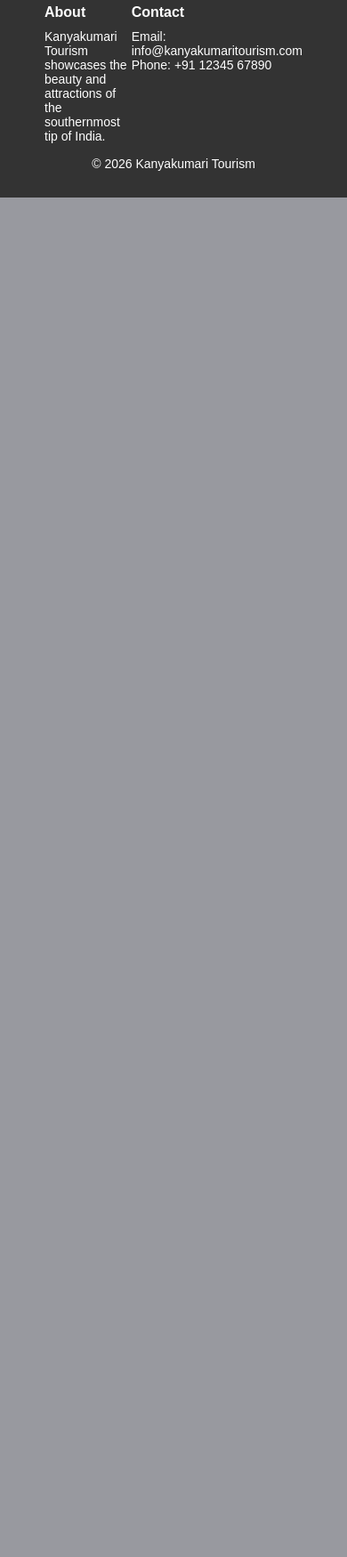
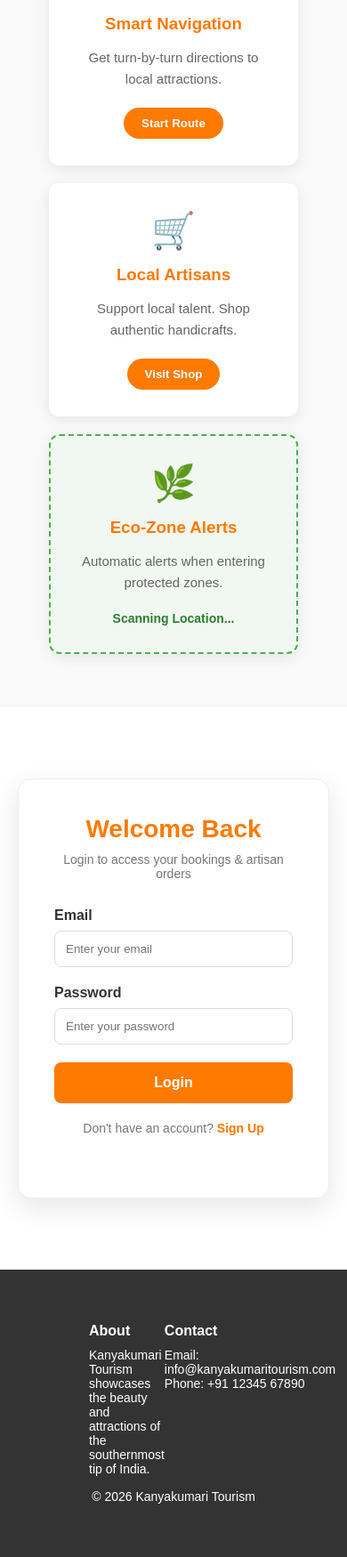
Before and after one commit to Arunachalam-1435/Gateway-to-Kanya-Kumari, a PHP site: page /home in a window 390 px wide. Shown: the part 1686-3436 px from the top of the page at 89% size. Before the commit the page ends 1908 px from the top, so only its background shows below. Run offline with PHP 8.4, Linux system fonts and the light colour scheme.

Commit message:
Front-end bugs fixed

```diff
--- a/app/Core/Router.php
+++ b/app/Core/Router.php
@@ -33,6 +33,9 @@ class Router{
                     require __DIR__.'/../../public/pages/404.html';
                     break;
                 }
+            case "signup":
+                require __DIR__.'/../../public/pages/signup.html';
+                break;
             default:
                 require __DIR__.'/../../public/pages/404.html';
                 break;
--- a/public/css/style.css
+++ b/public/css/style.css
@@ -66,41 +66,81 @@ body{
   font-size:22px;
 }
 
-/* Map + Sidebar Section */
-#map-section{
-  display:flex;
-  height:80vh;
+/* Horizontal Features Row */
+.features-grid {
+  display: flex;               /* Switch from grid to flex */
+  flex-direction: row;         /* Align items side-by-side */
+  flex-wrap: nowrap;           /* Keep them in one line */
+  overflow-x: auto;            /* Allow horizontal scroll if they overflow */
+  gap: 20px;
+  padding: 60px 20px;
+  background: #f9f9f9;
+  justify-content: center;     /* Center them on large screens */
 }
 
-.sidebar{
-  width:25%;
-  padding:20px;
-  background:#f2f2f2;
-  display:flex;
-  flex-direction: column;
-  gap:15px;
+/* Individual Feature Card - Fixed Width */
+.feature-card {
+  flex: 0 0 280px;             /* Don't grow, don't shrink, stay at 280px */
+  background: white;
+  padding: 30px;
+  border-radius: 12px;
+  text-align: center;
+  box-shadow: 0 4px 15px rgba(0,0,0,0.08);
+  transition: transform 0.3s ease;
 }
 
-.sidebar h3{
-  margin-bottom:10px;
+/* Mobile Tweak: Allow wrapping on small screens if desired */
+@media (max-width: 768px) {
+  .features-grid {
+    flex-wrap: wrap;           /* Let them stack on mobile phones */
+    justify-content: center;
+  }
 }
 
-.sidebar button{
-  padding:12px;
-  border:none;
-  border-radius:5px;
-  background:#ff7a00;
-  color:white;
-  cursor:pointer;
+.feature-card:hover {
+  transform: translateY(-10px);
+  box-shadow: 0 10px 25px rgba(255, 122, 0, 0.2);
 }
 
-.sidebar button:hover{
-  background:#e65c00;
+.card-icon {
+  font-size: 40px;
+  margin-bottom: 15px;
 }
 
-#map{
-  width:75%;
-  height:100%;
+.feature-card h3 {
+  margin-bottom: 15px;
+  color: #ff7a00;
+}
+
+.feature-card p {
+  font-size: 15px;
+  color: #666;
+  margin-bottom: 20px;
+  line-height: 1.6;
+}
+
+.feature-card button {
+  padding: 10px 20px;
+  background: #ff7a00;
+  color: white;
+  border: none;
+  border-radius: 25px;
+  cursor: pointer;
+  font-weight: bold;
+}
+
+/* Eco-Zone Highlight */
+.eco-card {
+  border: 2px dashed #4CAF50;
+  background: #f1f8f1;
+}
+
+#eco-status {
+  display: block;
+  margin-top: 10px;
+  font-weight: bold;
+  color: #2e7d32;
+  font-size: 14px;
 }
 
 /* Footer */
@@ -158,3 +198,88 @@ footer .copyright{
 .modal-buttons button {
   padding: 10px 15px; cursor: pointer; border: none; border-radius: 4px; color: white; background: #ff7a00;
 }
+
+/* Login Section */
+.login-container {
+  padding: 80px 20px;
+  background: #fff; /* White background to contrast the grey features section */
+  display: flex;
+  justify-content: center;
+  align-items: center;
+}
+
+.login-card {
+  width: 100%;
+  max-width: 400px;
+  padding: 40px;
+  border-radius: 15px;
+  box-shadow: 0 10px 30px rgba(0,0,0,0.1);
+  text-align: center;
+  background: #ffffff;
+  border: 1px solid #eee;
+}
+
+.login-card h2 {
+  color: #ff7a00;
+  margin-bottom: 10px;
+  font-size: 28px;
+}
+
+.login-card p {
+  color: #777;
+  margin-bottom: 30px;
+  font-size: 14px;
+}
+
+/* Form Styling */
+.input-group {
+  text-align: left;
+  margin-bottom: 20px;
+}
+
+.input-group label {
+  display: block;
+  font-weight: bold;
+  margin-bottom: 8px;
+  color: #333;
+}
+
+.input-group input {
+  width: 100%;
+  padding: 12px;
+  border: 1px solid #ddd;
+  border-radius: 8px;
+  outline: none;
+  transition: border-color 0.3s;
+}
+
+.input-group input:focus {
+  border-color: #ff7a00;
+}
+
+.login-btn {
+  width: 100%;
+  padding: 14px;
+  background: #ff7a00;
+  color: white;
+  border: none;
+  border-radius: 8px;
+  font-size: 16px;
+  font-weight: bold;
+  cursor: pointer;
+  transition: background 0.3s;
+}
+
+.login-btn:hover {
+  background: #e65c00;
+}
+
+.signup-link {
+  margin-top: 20px;
+}
+
+.signup-link a {
+  color: #ff7a00;
+  text-decoration: none;
+  font-weight: bold;
+}
--- /dev/null
+++ b/public/includes/footer.html
@@ -0,0 +1,15 @@
+<!-- Footer -->
+<footer id="footer">
+  <div class="footer-content">
+    <div>
+      <h4>About</h4>
+      <p>Kanyakumari Tourism showcases the beauty and attractions of the southernmost tip of India.</p>
+    </div>
+    <div>
+      <h4>Contact</h4>
+      <p>Email: info@kanyakumaritourism.com</p>
+      <p>Phone: +91 12345 67890</p>
+    </div>
+  </div>
+  <p class="copyright">&copy; 2026 Kanyakumari Tourism</p>
+</footer>
--- /dev/null
+++ b/public/includes/header.html
@@ -0,0 +1,12 @@
+<!-- Navbar -->
+<header>
+  <nav class="navbar">
+    <h2 class="logo">Gateway to Kanya Kumari</h2>
+    <ul class="menu">
+      <li><a href="/home">Home</a></li>
+      <li><a href="/home#features-section">Features</a></li>
+      <li><a href="/home#login-section">Login</a></li>
+      <li><a href="#footer">Contact</a></li>
+    </ul>
+  </nav>
+</header>
--- /dev/null
+++ b/public/js/page.js
@@ -0,0 +1,17 @@
+async function loadComponent(elementId, filePath) {
+    try {
+        const response = await fetch(filePath);
+        if (!response.ok) throw new Error(`Failed to load ${filePath}`);
+        const content = await response.text();
+        document.getElementById(elementId).innerHTML = content;
+    } catch (error) {
+        console.error("Error loading component:", error);
+    }
+}
+
+// Run this when the page loads
+document.addEventListener("DOMContentLoaded", () => {
+    // Path is relative to the page calling the script
+    loadComponent("main-header", "../includes/header.html");
+    loadComponent("main-footer", "../includes/footer.html");
+});
--- a/public/pages/index.html
+++ b/public/pages/index.html
@@ -5,25 +5,9 @@
     <meta name="viewport" content="width=device-width, initial-scale=1.0">
     <title>Kanyakumari Tourism</title>
     <link rel="stylesheet" href="../css/style.css">
-
-<!-- Leaflet CSS -->
-<link rel="stylesheet" href="https://unpkg.com/leaflet/dist/leaflet.css" />
-
   </head>
   <body>
-
-<!-- Navbar -->
-<header>
-  <nav class="navbar">
-    <h2 class="logo">Gateway to Kanya Kumari</h2>
-    <ul class="menu">
-      <li><a href="#">Home</a></li>
-      <li><a href="#map-section">Map</a></li>
-      <li><a href="#footer">Contact</a></li>
-    </ul>
-  </nav>
-</header>
-
+    <header id="main-header"></header>
     <!-- Hero Section -->
     <section class="hero">
       <div class="hero-content">
@@ -31,52 +15,64 @@
         <p>Discover nearby hotels, tourist spots, and plan your route!</p>
       </div>
     </section>
-
-<!-- Map + Sidebar Section -->
-<section id="map-section">
-  <div class="sidebar">
-    <h3>Map Options</h3>
-    <button id="btn-location" onclick="getLocation()">Show your location</button>
-    <button id="btn-hotels" onclick="showHotels()">Show Hotels</button>
-    <button id="btn-tourism" onclick="showPlaces()">Show Tourism Places</button>
-    <button id="btn-route" onclick="openRouteDialog()">Show Best Route</button>
-    <div id="routeModal" class="modal">
-    <div class="modal-content">
-      <h3>Plan Your Route</h3>
-      <p><b>Source:</b> Your Current Location</p>
-      <label for="destinationSelect"><b>Select Destination:</b></label>
-      <select id="destinationSelect">
-      <!-- Options will be loaded via JS -->
-      </select>
-      <div class="modal-buttons">
-        <button onclick="calculateRoute()">Get Directions</button>
-        <button onclick="closeModal()" style="background:#888">Cancel</button>
+    <!--Features Section-->
+    <section id="features-section" class="features-grid">
+      <!-- Hotel Booking Card -->
+      <div class="feature-card">
+        <div class="card-icon">🏨</div>
+        <h3>Book Hotels</h3>
+        <p>Find and reserve the best stays near the Cape.</p>
+        <button>View Hotels</button>
       </div>
+      <!-- History & Info Card -->
+      <div class="feature-card">
+        <div class="card-icon">🏛️</div>
+        <h3>Explore History</h3>
+        <p>Discover the rich legacy of Kanyakumari's landmarks.</p>
+        <button>Learn More</button>
       </div>
+      <!-- Smart Navigation Card -->
+      <div class="feature-card">
+        <div class="card-icon">🗺️</div>
+        <h3>Smart Navigation</h3>
+        <p>Get turn-by-turn directions to local attractions.</p>
+        <button>Start Route</button>
       </div>
+      <!-- Artisan Marketplace Card -->
+      <div class="feature-card">
+        <div class="card-icon">🛒</div>
+        <h3>Local Artisans</h3>
+        <p>Support local talent. Shop authentic handicrafts.</p>
+        <button>Visit Shop</button>
       </div>
-  <div id="map"></div>
+      <!-- Eco-Zone Alert Card -->
+      <div class="feature-card eco-card">
+        <div class="card-icon">🌿</div>
+        <h3>Eco-Zone Alerts</h3>
+        <p>Automatic alerts when entering protected zones.</p>
+        <span id="eco-status">Scanning Location...</span>
+      </div>
     </section>
-
-<!-- Footer -->
-<footer id="footer">
-  <div class="footer-content">
-    <div>
-      <h4>About</h4>
-      <p>Kanyakumari Tourism showcases the beauty and attractions of the southernmost tip of India.</p>
+    <!--Login Section-->
+    <section id="login-section" class="login-container">
+      <div class="login-card">
+        <h2>Welcome Back</h2>
+        <p>Login to access your bookings & artisan orders</p>
+        <form id="login-form">
+          <div class="input-group">
+            <label for="email">Email</label>
+            <input type="email" id="email" placeholder="Enter your email" required>
           </div>
-    <div>
-      <h4>Contact</h4>
-      <p>Email: info@kanyakumaritourism.com</p>
-      <p>Phone: +91 12345 67890</p>
+          <div class="input-group">
+            <label for="password">Password</label>
+            <input type="password" id="password" placeholder="Enter your password" required>
           </div>
+          <button type="submit" class="login-btn">Login</button>
+        </form>
+        <p class="signup-link">Don't have an account? <a href="/signup">Sign Up</a></p>
       </div>
-  <p class="copyright">&copy; 2026 Kanyakumari Tourism</p>
-</footer>
-
-<!-- Leaflet JS -->
-<script src="https://unpkg.com/leaflet/dist/leaflet.js"></script>
-<script src="../js/main.js"></script>
-
+    </section>
+    <footer id="main-footer"></footer>
+    <script src="../js/page.js"></script>
   </body>
 </html>
```
Also changed, not shown: public/pages/404.html (+3 -24 lines), public/pages/signup.html (added, +40 -0 lines). Lines whose indentation alone changed are shown as unchanged.
